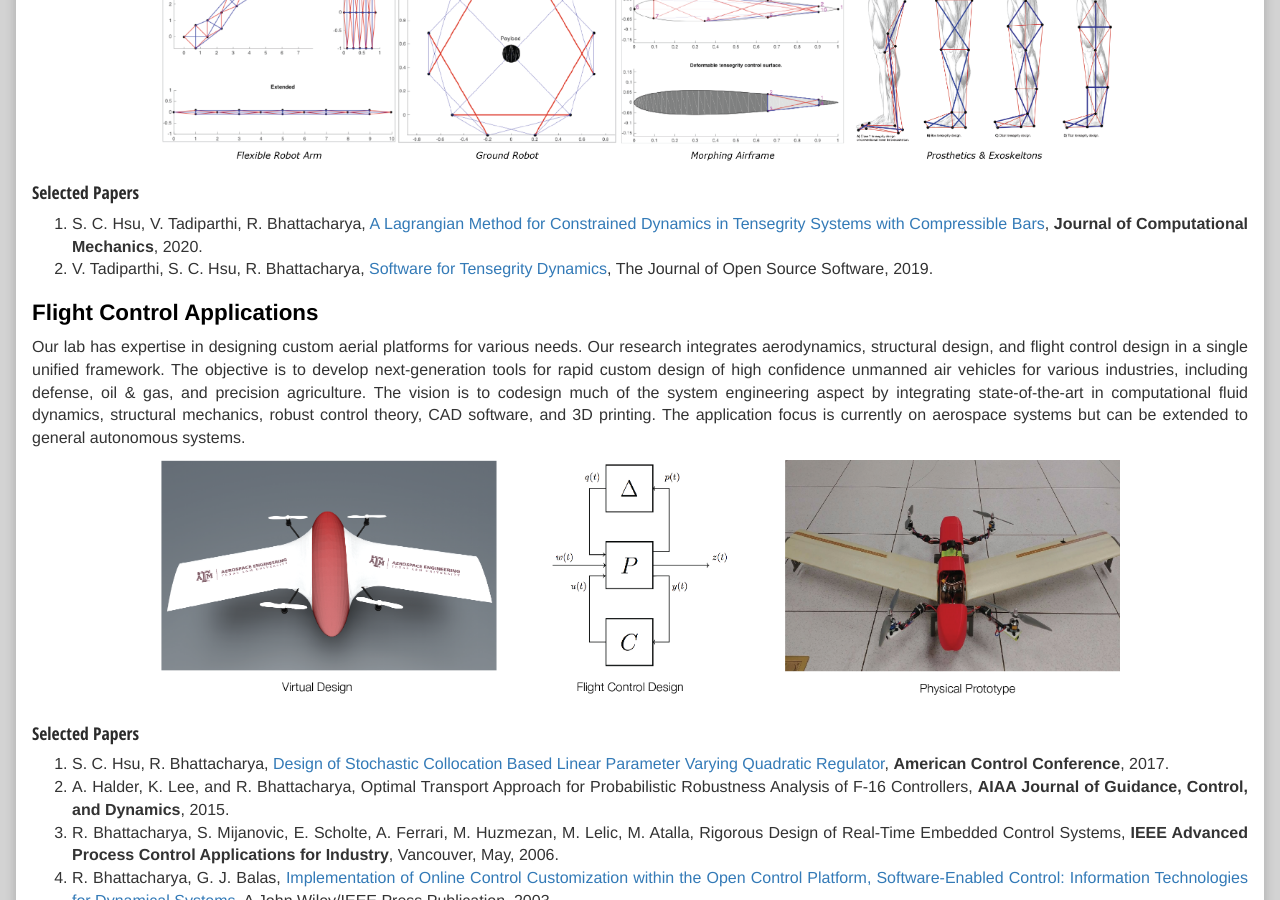
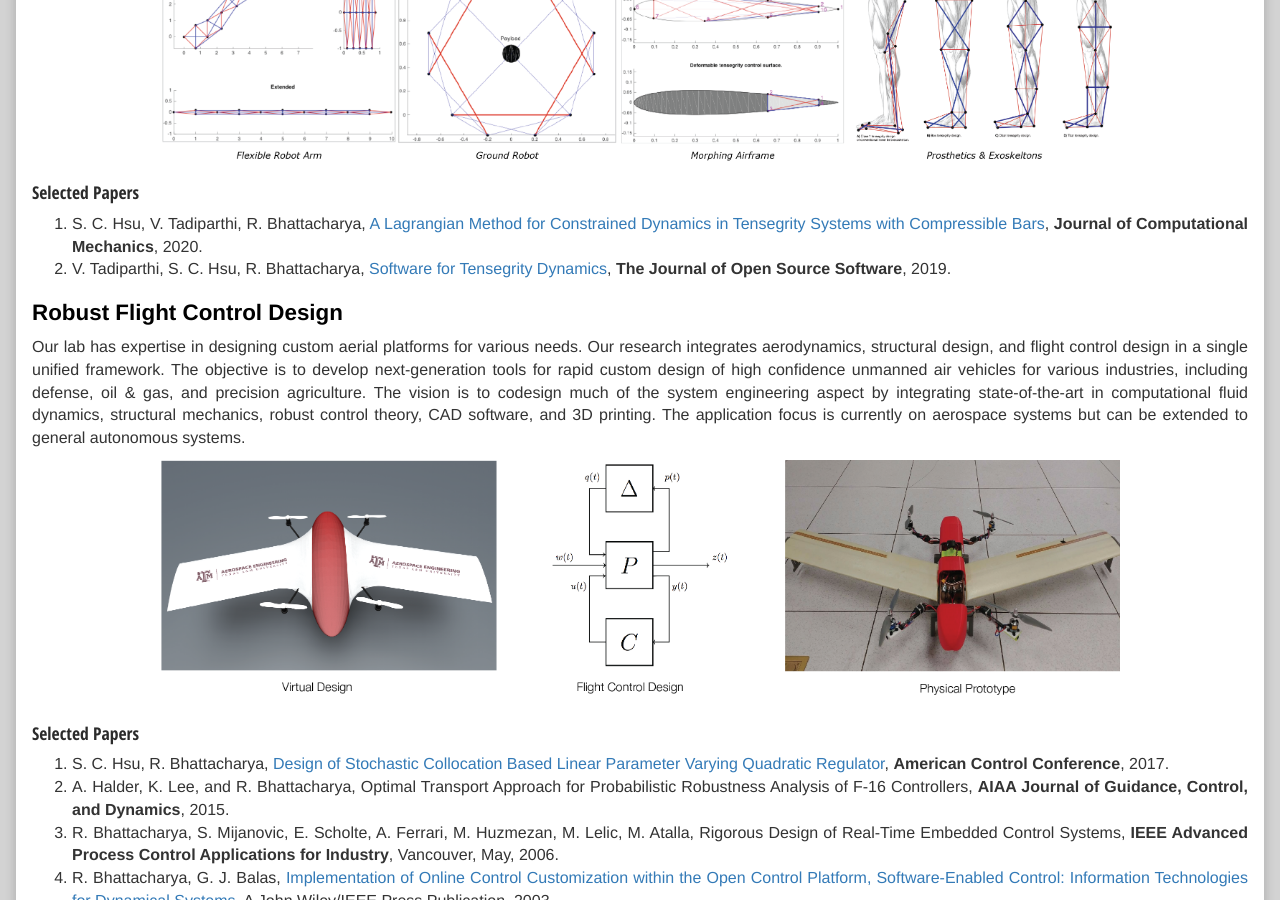
Before and after one commit to isrlab/isrlab.github.io, a Jekyll site: the page built from index.md, in a window 1280 px wide and 900 px high, scrolled down 3521 px. Built offline with Jekyll 4.4.1, drawn with Linux system fonts in a browser that asks for light colours; nearby versions of some CDN libraries.

Commit message:
Update index.md

```diff
--- a/index.md
+++ b/index.md
@@ -78,9 +78,9 @@ A tensegrity system is an arrangement of axially-loaded elements (no element ben
 ### Selected Papers
 
 1. S. C. Hsu, V. Tadiparthi, R. Bhattacharya, [A Lagrangian Method for Constrained Dynamics in Tensegrity Systems with Compressible Bars](https://rdcu.be/b7jyY), **Journal of Computational Mechanics**, 2020.
-1. V. Tadiparthi, S. C. Hsu, R. Bhattacharya, [Software for Tensegrity Dynamics](http://joss.theoj.org/papers/10.21105/joss.01042#), The Journal of Open Source Software, 2019.
+1. V. Tadiparthi, S. C. Hsu, R. Bhattacharya, [Software for Tensegrity Dynamics](http://joss.theoj.org/papers/10.21105/joss.01042#), **The Journal of Open Source Software**, 2019.
 
-## Flight Control Applications
+## Robust Flight Control Design
 
 Our lab has expertise in designing custom aerial platforms for various needs. Our research integrates aerodynamics, structural design, and flight control design in a single unified framework. The objective is to develop next-generation tools for rapid custom design of high confidence unmanned air vehicles for various industries, including defense, oil & gas, and precision agriculture. The vision is to codesign much of the system engineering aspect by integrating state-of-the-art in computational fluid dynamics, structural mechanics, robust control theory, CAD software, and 3D printing. The application focus is currently on aerospace systems but can be extended to general autonomous systems.
 
```
